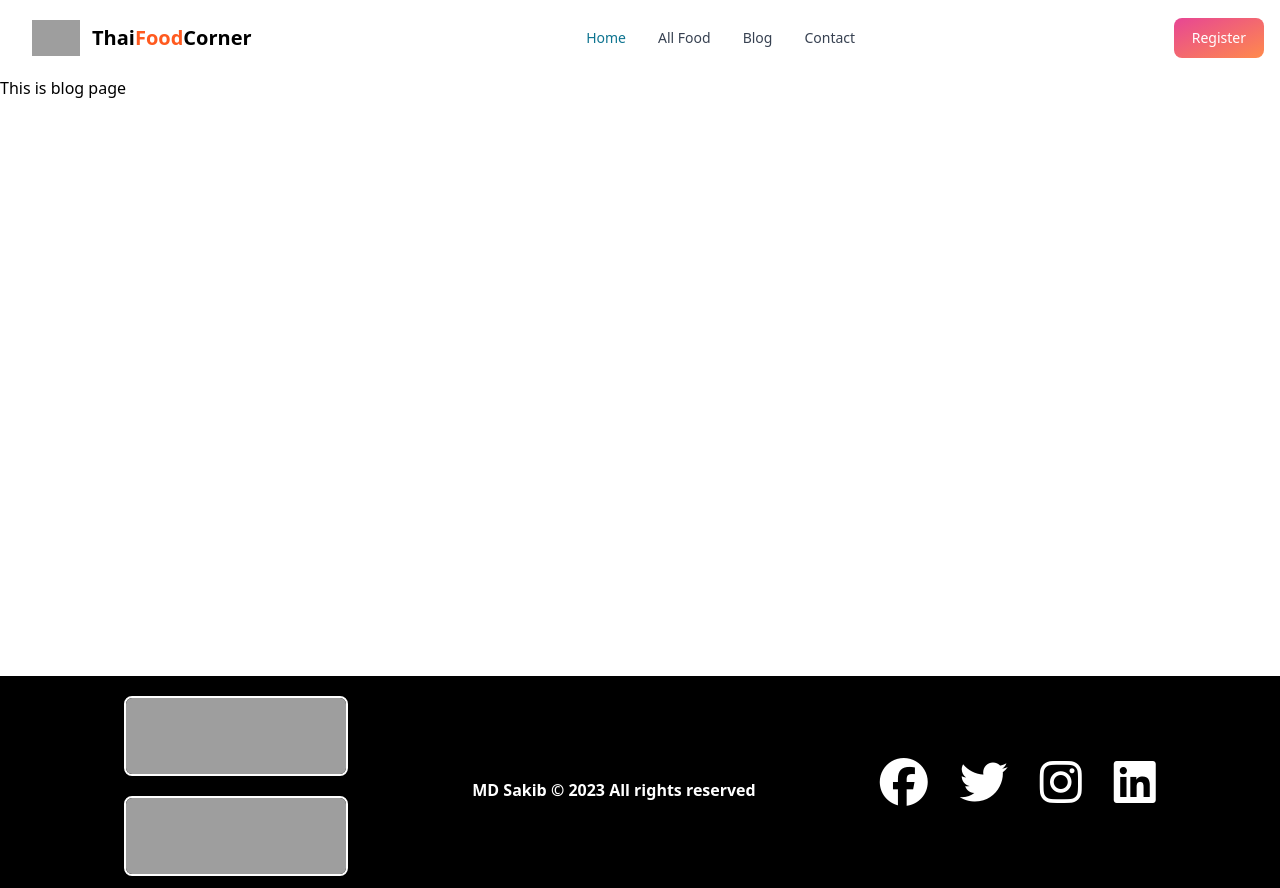
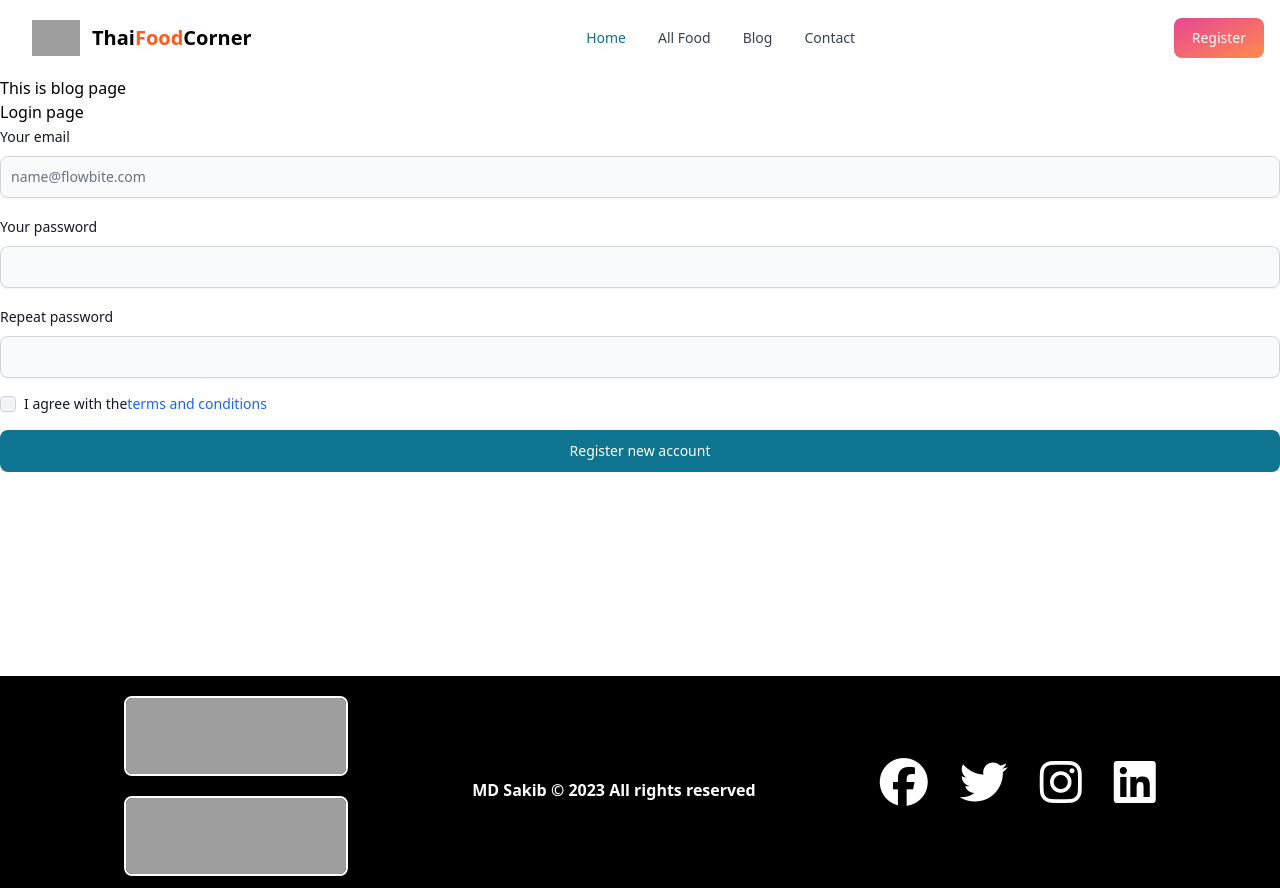
Before and after one commit to Mdsakib999/Chef-RecipeHhunter-ClientSide, a React (Vite) app: page /blog in a window 1280 px wide. Built offline with nearby package versions, Linux system fonts and the light colour scheme; grey boxes are pictures that could not be loaded.

Commit message:
added chefs section with json data

```diff
--- a/src/components/Blog.jsx
+++ b/src/components/Blog.jsx
@@ -1,9 +1,11 @@
 import React from 'react';
+import Login from './Login';
 
 const Blog = () => {
     return (
         <div>
             <h1>This is blog page</h1>
+            <Login></Login>
         </div>
     );
 };
--- a/src/components/Chefs.jsx
+++ b/src/components/Chefs.jsx
@@ -1,7 +1,17 @@
 import { Button, Card } from "flowbite-react";
-import React from "react";
+import React, { useEffect } from "react";
+import { useState } from "react";
 
 const Chefs = () => {
+  const [foodDatas, setFoodData] = useState([]);
+
+  useEffect(() => {
+    fetch("http://localhost:5000/viewFood")
+      .then((res) => res.json())
+      .then((data) => setFoodData(data))
+      .catch((error) => console.error(error));
+  }, []);
+
   return (
     <div className="bg-slate-100 py-10">
       <h1 className="text-5xl font-bold text-center mt-5">
@@ -11,71 +21,25 @@ const Chefs = () => {
         Meet with your super talented world class chefs.
       </p>
 
-      <div className="w-[90%] mx-auto grid lg:grid-cols-4 gap-8 p-5 ">
-        <div className="max-w-sm shadow-xl">
+      <div className="w-[80%] mx-auto gap-8 p-5 grid lg:grid-cols-3">
+        {foodDatas.map((foodData) => (
           <Card
+            key={foodData.id}
             imgAlt="chefs picture"
-            imgSrc="https://i.ibb.co/6857BPB/chef2.webp"
+            imgSrc={foodData.image}
           >
             <h5 className="text-2xl font-bold tracking-tight text-gray-900 dark:text-white">
-              Noteworthy technology acquisitions 2021
+              {foodData.name}
             </h5>
-            <p className="font-normal text-gray-700 dark:text-gray-400">
-              Here are the biggest
-            </p>
+            <div className="flex justify-between font-normal text-gray-700 dark:text-gray-400">
+              <p>Experience: {foodData.Experience} Year's</p>
+              <p><i class="fa-solid fa-thumbs-up mr-2 text-xl hover:text-blue-600"></i>{foodData.likes}</p>
+            </div>
             <Button className="w-[50%]" gradientDuoTone="pinkToOrange">
-            View Recipes
+              View Recipes <i class="fa-solid fa-arrow-right ml-2 pt-1"></i>
             </Button>
           </Card>
-        </div>
-        <div className="max-w-sm shadow-xl">
-          <Card
-          >
-            <img className="h-[335px] w-[360px] rounded-lg" src="https://images.pexels.com/photos/3814446/pexels-photo-3814446.jpeg?auto=compress&cs=tinysrgb&w=1260&h=750&dpr=1
-            "></img>
-            <h5 className="text-2xl font-bold tracking-tight text-gray-900 dark:text-white">
-              Noteworthy technology acquisitions 2021
-            </h5>
-            <p className="font-normal text-gray-700 dark:text-gray-400">
-              Here are the biggest
-            </p>
-            <Button className="w-[50%]" gradientDuoTone="pinkToOrange">
-            View Recipes
-            </Button>
-          </Card>
-        </div>
-        <div className="max-w-sm shadow-xl">
-          <Card
-            imgAlt="Meaningful alt text for an image that is not purely decorative"
-            imgSrc="https://i.ibb.co/w0k8Sbb/chef1.webp"
-          >
-            <h5 className="text-2xl font-bold tracking-tight text-gray-900 dark:text-white">
-              Noteworthy technology acquisitions 2021
-            </h5>
-            <p className="font-normal text-gray-700 dark:text-gray-400">
-              Here are the biggest
-            </p>
-            <Button className="w-[50%]" gradientDuoTone="pinkToOrange">
-            View Recipes
-            </Button>
-          </Card>
-        </div>
-        <div className="max-w-sm shadow-xl">
-          <Card
-            imgAlt="Meaningful alt text for an image that is not purely decorative"
-            imgSrc="https://i.ibb.co/44Q3DTY/chef3.webp"
-          >
-            <h5 className="text-2xl font-bold tracking-tight text-gray-900 dark:text-white">
-              Noteworthy technology acquisitions 2021
-            </h5>
-            <p className="font-normal text-gray-700 dark:text-gray-400">
-              Here are the biggest
-            </p>
-            <Button className="w-[50%]" gradientDuoTone="pinkToOrange">
-            View Recipes
-            </Button>
-          </Card>
-        </div>
+        ))}
       </div>
     </div>
   );
--- /dev/null
+++ b/src/components/Login.jsx
@@ -0,0 +1,62 @@
+import { Button, Checkbox, Label, TextInput } from "flowbite-react";
+import React from "react";
+
+const Login = () => {
+  return (
+    <div>
+      <h1>Login page</h1>
+
+      <form className="flex flex-col gap-4">
+        <div>
+          <div className="mb-2 block">
+            <Label htmlFor="email2" value="Your email" />
+          </div>
+          <TextInput
+            id="email2"
+            type="email"
+            placeholder="name@flowbite.com"
+            required={true}
+            shadow={true}
+          />
+        </div>
+        <div>
+          <div className="mb-2 block">
+            <Label htmlFor="password2" value="Your password" />
+          </div>
+          <TextInput
+            id="password2"
+            type="password"
+            required={true}
+            shadow={true}
+          />
+        </div>
+        <div>
+          <div className="mb-2 block">
+            <Label htmlFor="repeat-password" value="Repeat password" />
+          </div>
+          <TextInput
+            id="repeat-password"
+            type="password"
+            required={true}
+            shadow={true}
+          />
+        </div>
+        <div className="flex items-center gap-2">
+          <Checkbox id="agree" />
+          <Label htmlFor="agree">
+            I agree with the
+            <a
+              href="/forms"
+              className="text-blue-600 hover:underline dark:text-blue-500"
+            >
+              terms and conditions
+            </a>
+          </Label>
+        </div>
+        <Button type="submit">Register new account</Button>
+      </form>
+    </div>
+  );
+};
+
+export default Login;
--- /dev/null
+++ b/src/components/Register.jsx
@@ -0,0 +1,11 @@
+import React from 'react';
+
+const Register = () => {
+    return (
+        <div>
+            <h1>Register now</h1>
+        </div>
+    );
+};
+
+export default Register;
```
